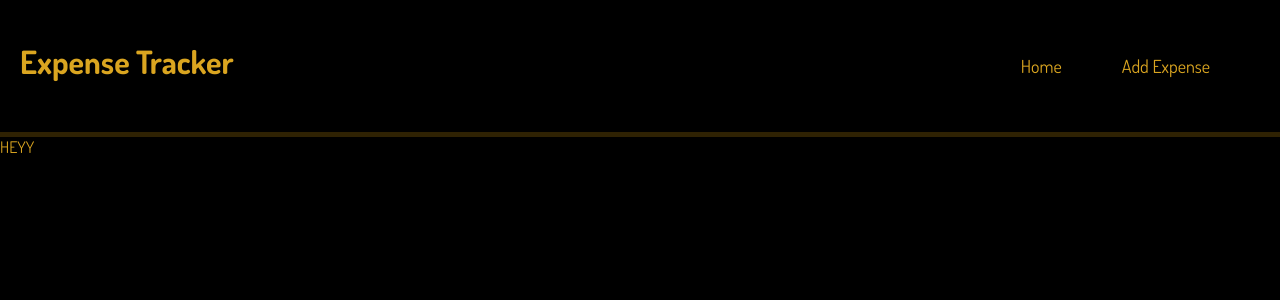
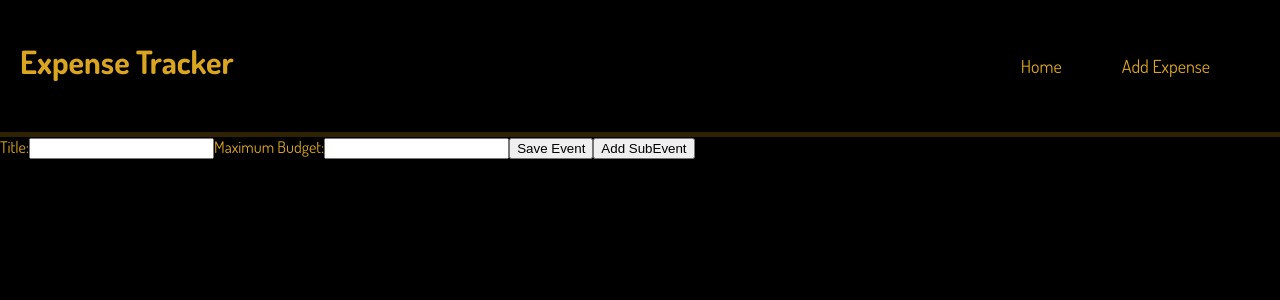
Before and after one commit to ganga-SK/expense-tracker, a React (Create React App) app: page /create in a window 1280 px wide. Shown: the top 300 px of the page. Built offline with nearby package versions, Linux system fonts and the light colour scheme; data requests are answered from the project's data file.

Commit message:
created forms for event and subevent and pushed data into json

```diff
--- a/data/db.json
+++ b/data/db.json
@@ -1,34 +1,53 @@
 {
-    "events":[
+  "events": [
     {
-            "id":1,
-            "title":"Event 1",
-            "subevent":[
+      "id": 1,
+      "title": "Event 1",
+      "max-budget": 1000,
+      "subevent": [
         {
-                    "id":1,
-                    "title":"SubEvent 1",
-                    "expense":"Expense for sub event 1"
+          "id": 1,
+          "title": "SubEvent 1",
+          "expense": "Expense for sub event 1"
         },
         {
-                    "id":1,
-                    "title":"SubEvent 2",
-                    "expense":"Expense for sub event 2"
+          "id": 1,
+          "title": "SubEvent 2",
+          "expense": "Expense for sub event 2"
         }
       ]
     },
     {
-            "id":2,
-            "title":"Event 2",
-            "subevent":[
+      "id": 2,
+      "title": "Event 2",
+      "max-budget": 2000,
+      "subevent": [
         {
-                    "id":2,
-                    "title":"SubEvent 1",
-                    "expense":"Expense for sub event 1"
+          "id": 2,
+          "title": "SubEvent 1",
+          "expense": "Expense for sub event 1"
         },
         {
-                    "id":2,
-                    "title":"SubEvent 2",
-                    "expense":"Expense for sub event 2"
+          "id": 2,
+          "title": "SubEvent 2",
+          "expense": "Expense for sub event 2"
+        }
+      ]
+    },
+    {
+      "id": "1a95",
+      "title": "Event 4",
+      "maxbudget": "4000",
+      "subevent": []
+    },
+    {
+      "id": "5c9e",
+      "title": "Event 4",
+      "maxbudget": "4000",
+      "subevent": [
+        {
+          "title": "sub event 1",
+          "expense": "200"
         }
       ]
     }
--- a/src/AddExpense.js
+++ b/src/AddExpense.js
@@ -1,8 +1,84 @@
-
+import { useState } from "react";
 
 const AddExpense = () => {
+
+    const [subEvents,setSubEvents] = useState([]);
+
+    const [title,setTitle] = useState('');
+    const [maxbudget,setMaxbudget] = useState('');
+
+    const handleSubEvents =()=>{
+        setSubEvents([
+            ...subEvents,
+            { title:'',expense:'' }
+        ]);
+    };
+
+    const handleSubEventChange =(index,field,value)=>{
+        const newSubEvent = [...subEvents];
+        newSubEvent[index][field] = value;
+        setSubEvents(newSubEvent);
+    };
+
+    /*const handleSave =(index)=>{
+        const subevent = subEvents[index];
+        fetch('http://localhost:8000/events/subevent',{
+            method:'POST',
+            headers:{"Content-Type":"application/json"},
+            body:JSON.stringify(subevent)
+        })
+    }*/
+
+    const handleMainEvent =()=>{
+        const event = {title,maxbudget,subevent:subEvents};
+        fetch('http://localhost:8000/events',{
+            method:'POST',
+            headers:{"Content-Type":"application/json"},
+            body:JSON.stringify(event)
+        })
+    }
+
     return(
-        <div>HEYY</div>
+        <div className="add-expense">
+             <label htmlFor="title">Title:</label>
+             <input
+                type="text"
+                id="title"
+                value={title}
+                onChange={(e)=>setTitle(e.target.value)}
+            />
+             <label htmlFor="max-budget">Maximum Budget:</label>
+             <input
+                type="number"
+                id="max-budget"
+                value={maxbudget}
+                onChange={(e)=>setMaxbudget(e.target.value)}
+            />
+            <button onClick={handleMainEvent}>Save Event</button>
+             <button onClick={(handleSubEvents)}>Add SubEvent</button>
+
+             {subEvents.map((subEvent,index)=>(
+                <div className="sub-event" key={index}>
+                    <label htmlFor="1">Title:</label>
+                    <input
+                        type="text"
+                        id="1"
+                        value={subEvent.title}
+                        onChange={(e)=>handleSubEventChange(index,'title',e.target.value)}
+                    />
+                    <label htmlFor="2">Expense:</label>
+                    <input
+                        type="number"
+                        id="2"
+                        value={subEvent.expense}
+                        onChange={(e)=>handleSubEventChange(index,'expense',e.target.value)}
+                    />
+                    <button>Delete</button>
+
+                </div>
+             ))}
+
+        </div>
     );
 };
 
--- a/src/EventDetails.js
+++ b/src/EventDetails.js
@@ -3,10 +3,7 @@ import { useParams } from "react-router-dom";
 
 const EventDetails = ({ events }) => {
 
-
     const { id } = useParams();
-
-
 
     if (!events) {
         return <div>Loading...</div>;
@@ -14,7 +11,7 @@ const EventDetails = ({ events }) => {
     console.log(events);
     let event1;
     events.map(event=>{
-        if(event.id==parseInt(id)){
+        if(event.id===parseInt(id)){
             event1 = event;
         }
     });
@@ -23,21 +20,15 @@ const EventDetails = ({ events }) => {
 
     const subevent=event1.subevent;
 
-
-
     return (
         <div className="event-details">
             {event1 ? (
-
                     <>
                         <h2 className="event-detail-title">{event1.title}</h2>
                         <div className="sub">
                         {subevent.map(subevent => (
                             <div className="sep-subs">{subevent.title}:  {subevent.expense}</div>))}
                         </div>
-
-
-
                     </>
                 ):(<p>Event not found</p>)
             }
--- a/src/UseFetch.js
+++ b/src/UseFetch.js
@@ -11,7 +11,7 @@ const useFetch = (url) => {
         .then( data=>{
             setData(data);
         })
-    },[])
+    })
     return ({data});
 }
 
```
Lines whose indentation alone changed are shown as unchanged.
